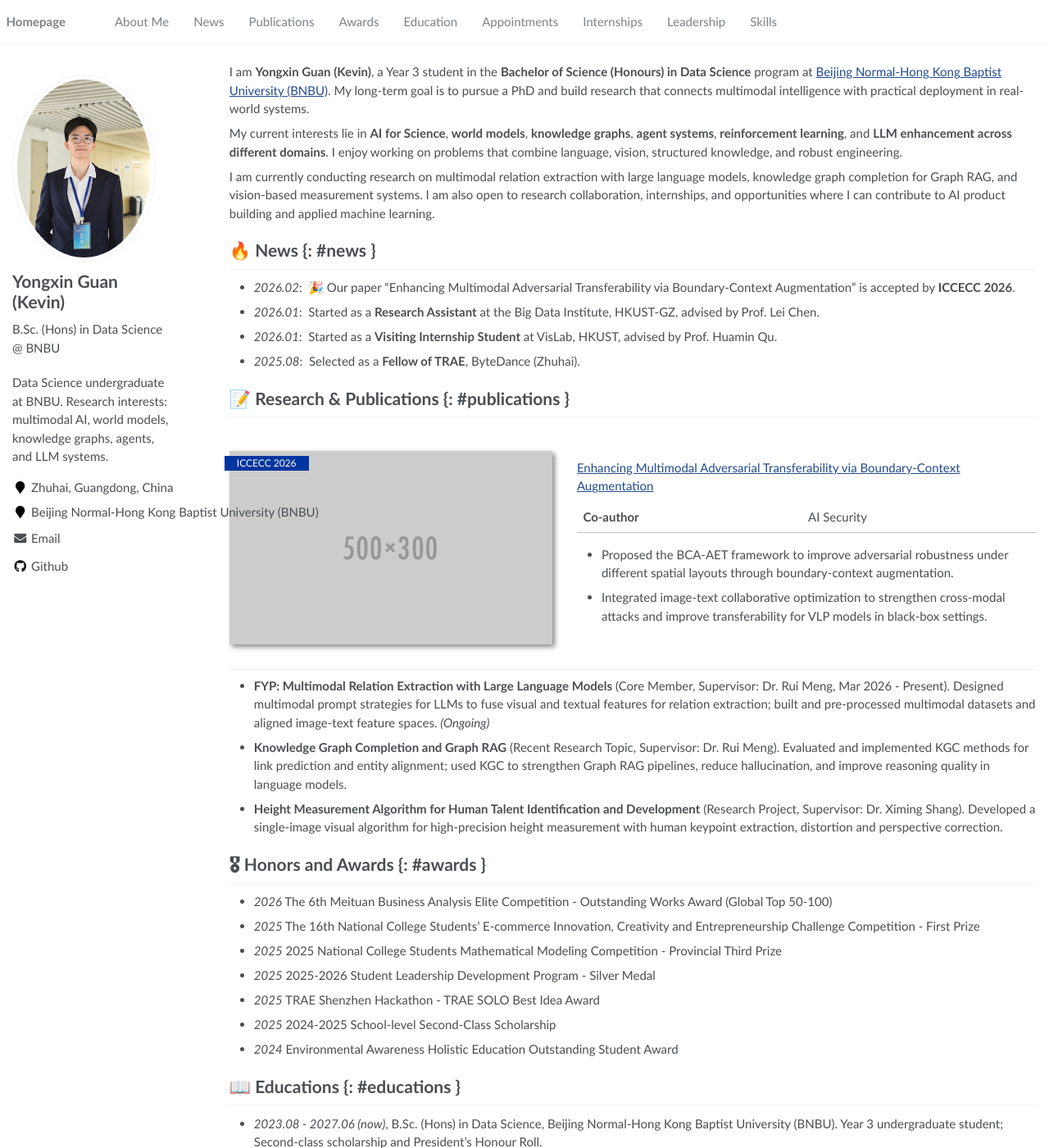
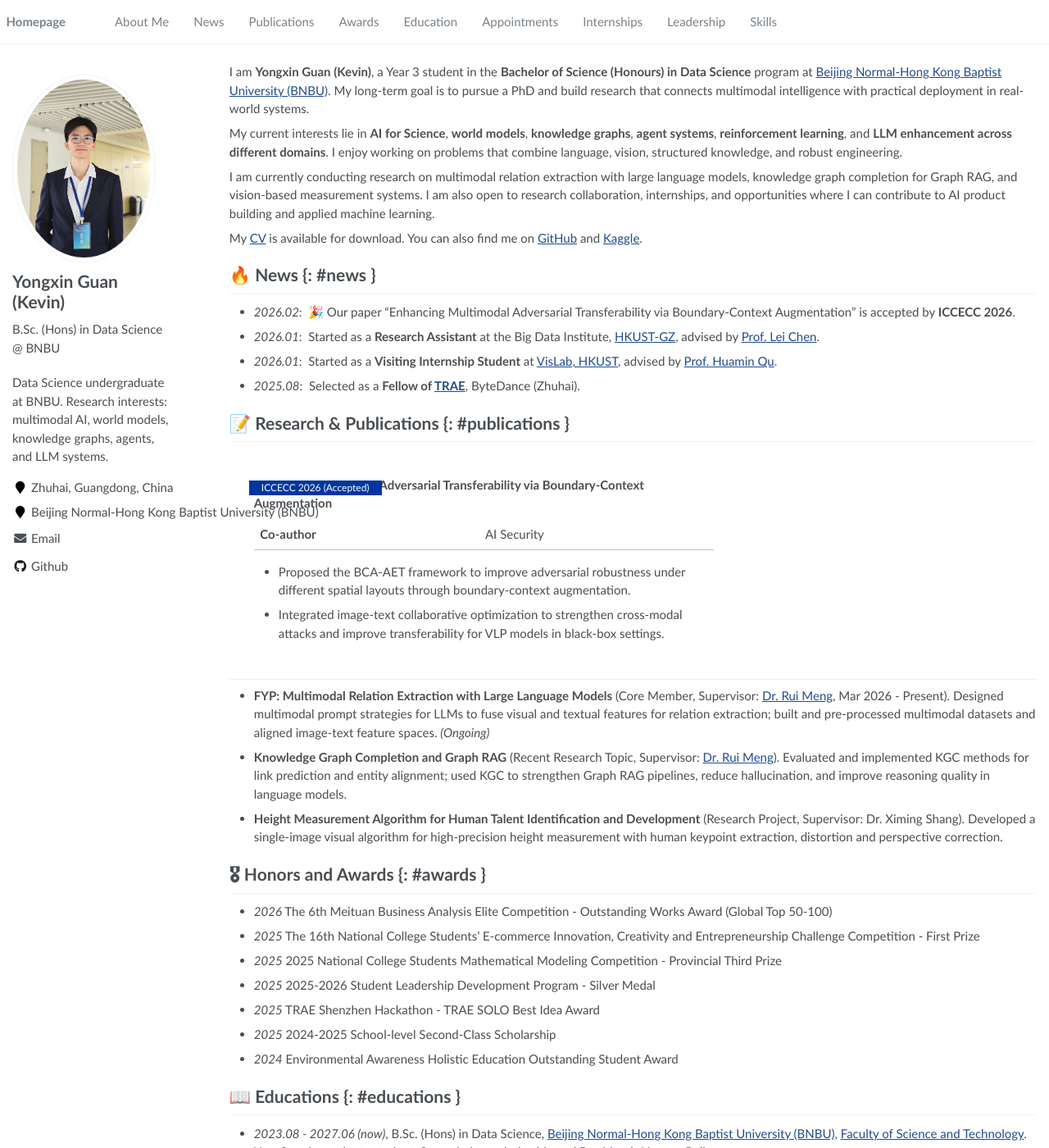
Before and after one commit to KevinKwank/KevinKwank.github.io, a Jekyll site: the page built from _pages/about.md, in a window 1280 px wide and 1400 px high. Shown: the whole window at 82% size. Built offline with Jekyll 4.4.1, drawn with Linux system fonts in a browser that asks for light colours; some of the changed text lies outside the part shown.

Commit message:
Fix broken tile refs, remove placeholder, add links

```diff
--- a/_includes/head/custom.html
+++ b/_includes/head/custom.html
@@ -3,9 +3,6 @@
 <link rel="icon" type="image/png" sizes="16x16" href="images/favicon-16x16.png">
 <link rel="manifest" href="images/site.webmanifest">
 
-<meta name="msapplication-TileColor" content="#000000">
-<meta name="msapplication-TileImage" content="images/mstile-144x144.png?v=M44lzPylqQ">
-<meta name="msapplication-config" content="images/browserconfig.xml?v=M44lzPylqQ">
 <meta name="theme-color" content="#ffffff">
 <link rel="stylesheet" href="assets/css/academicons.css"/>
 
--- a/_pages/about.md
+++ b/_pages/about.md
@@ -16,18 +16,21 @@ My current interests lie in **AI for Science**, **world models**, **knowledge gr
 
 I am currently conducting research on multimodal relation extraction with large language models, knowledge graph completion for Graph RAG, and vision-based measurement systems. I am also open to research collaboration, internships, and opportunities where I can contribute to AI product building and applied machine learning.
 
+My [CV](files/CV_Yongxin_GUAN.pdf) is available for download. You can also find me on [GitHub](https://github.com/KevinKwank) and [Kaggle](https://www.kaggle.com/yongxinkwan).
+
 # 🔥 News {: #news }
 - *2026.02*: &nbsp;🎉 Our paper "Enhancing Multimodal Adversarial Transferability via Boundary-Context Augmentation" is accepted by **ICCECC 2026**.
-- *2026.01*: &nbsp;Started as a **Research Assistant** at the Big Data Institute, HKUST-GZ, advised by Prof. Lei Chen.
-- *2026.01*: &nbsp;Started as a **Visiting Internship Student** at VisLab, HKUST, advised by Prof. Huamin Qu.
-- *2025.08*: &nbsp;Selected as a **Fellow of TRAE**, ByteDance (Zhuhai).
+- *2026.01*: &nbsp;Started as a **Research Assistant** at the Big Data Institute, [HKUST-GZ](https://www.hkust-gz.edu.cn/), advised by [Prof. Lei Chen](https://cse.hkust.edu.hk/~leichen/).
+- *2026.01*: &nbsp;Started as a **Visiting Internship Student** at [VisLab, HKUST](http://vis.cse.ust.hk/), advised by [Prof. Huamin Qu](http://huamin.org/).
+- *2025.08*: &nbsp;Selected as a **Fellow of [TRAE](https://trae.ai/)**, ByteDance (Zhuhai).
 
 # 📝 Research & Publications {: #publications }
 
-<div class='paper-box'><div class='paper-box-image'><div><div class="badge">ICCECC 2026</div><img src='images/500x300.png' alt="sym" width="100%"></div></div>
-<div class='paper-box-text' markdown="1">
+<div class='paper-box'><div class='paper-box-text' markdown="1">
 
-[Enhancing Multimodal Adversarial Transferability via Boundary-Context Augmentation](https://github.com/KevinKwank)
+<div class="badge">ICCECC 2026 (Accepted)</div>
+
+**Enhancing Multimodal Adversarial Transferability via Boundary-Context Augmentation**
 
 **Co-author** | AI Security
 
@@ -36,8 +39,8 @@ I am currently conducting research on multimodal relation extraction with large
 </div>
 </div>
 
-- **FYP: Multimodal Relation Extraction with Large Language Models** (Core Member, Supervisor: Dr. Rui Meng, Mar 2026 - Present). Designed multimodal prompt strategies for LLMs to fuse visual and textual features for relation extraction; built and pre-processed multimodal datasets and aligned image-text feature spaces. *(Ongoing)*
-- **Knowledge Graph Completion and Graph RAG** (Recent Research Topic, Supervisor: Dr. Rui Meng). Evaluated and implemented KGC methods for link prediction and entity alignment; used KGC to strengthen Graph RAG pipelines, reduce hallucination, and improve reasoning quality in language models.
+- **FYP: Multimodal Relation Extraction with Large Language Models** (Core Member, Supervisor: [Dr. Rui Meng](https://gs.bnbu.edu.cn/graduate1/Research_Postgraduate_Programme/Computer_Science_and_Technology.htm), Mar 2026 - Present). Designed multimodal prompt strategies for LLMs to fuse visual and textual features for relation extraction; built and pre-processed multimodal datasets and aligned image-text feature spaces. *(Ongoing)*
+- **Knowledge Graph Completion and Graph RAG** (Recent Research Topic, Supervisor: [Dr. Rui Meng](https://gs.bnbu.edu.cn/graduate1/Research_Postgraduate_Programme/Computer_Science_and_Technology.htm)). Evaluated and implemented KGC methods for link prediction and entity alignment; used KGC to strengthen Graph RAG pipelines, reduce hallucination, and improve reasoning quality in language models.
 - **Height Measurement Algorithm for Human Talent Identification and Development** (Research Project, Supervisor: Dr. Ximing Shang). Developed a single-image visual algorithm for high-precision height measurement with human keypoint extraction, distortion and perspective correction.
 
 # 🎖 Honors and Awards {: #awards }
@@ -50,7 +53,7 @@ I am currently conducting research on multimodal relation extraction with large
 - *2024* Environmental Awareness Holistic Education Outstanding Student Award
 
 # 📖 Educations {: #educations }
-- *2023.08 - 2027.06 (now)*, B.Sc. (Hons) in Data Science, Beijing Normal-Hong Kong Baptist University (BNBU). Year 3 undergraduate student; Second-class scholarship and President's Honour Roll.
+- *2023.08 - 2027.06 (now)*, B.Sc. (Hons) in Data Science, [Beijing Normal-Hong Kong Baptist University (BNBU)](https://www.bnbu.edu.cn/), [Faculty of Science and Technology](https://fst.bnbu.edu.cn/). Year 3 undergraduate student; Second-class scholarship and President's Honour Roll.
 
 # 🏛 Research Appointments {: #appointments }
 - *2026.01 - Present*, **Research Assistant**, Big Data Institute (BDI), [HKUST Guangzhou](https://www.hkust-gz.edu.cn/), advised by [Prof. Lei Chen](https://cse.hkust.edu.hk/~leichen/). Developing robust, deployment-oriented agent system applications for real-world scenarios, with a focus on reliability, stability, and consistent task execution under noisy environments.
```
Also changed, not shown: other parts of _pages/about.md (+2 -2 lines), images/500x300.png (deleted).
